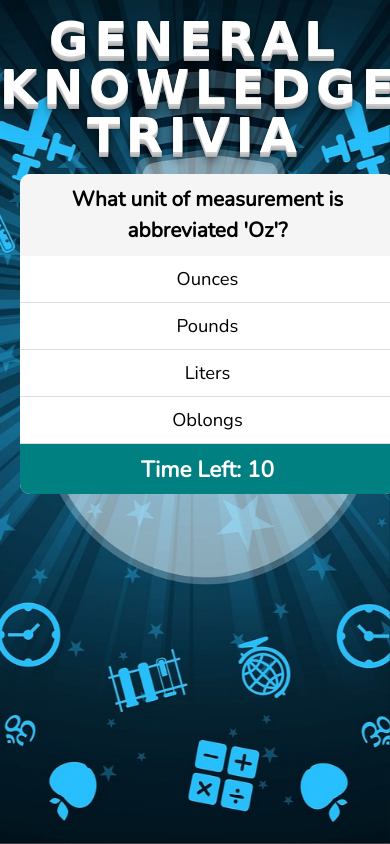
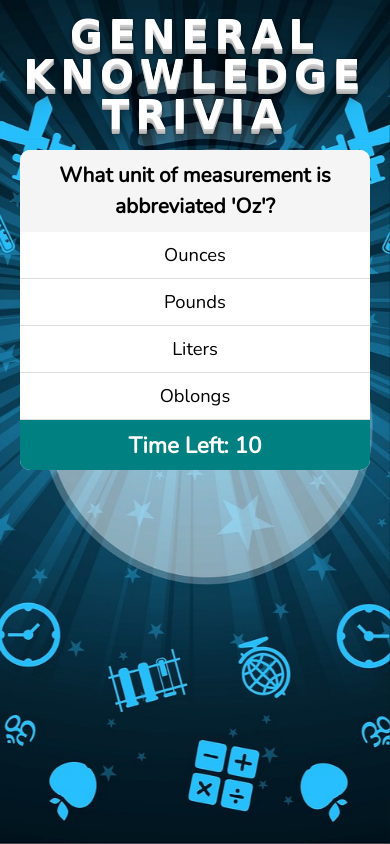
Before and after one commit to galonoah/TriviaGame, a plain HTML site: page index.html in a window 390 px wide. Both pictures are taken after a click on the button "START GAME". Drawn offline with nearby package versions, Linux system fonts and the light colour scheme; a web font is replaced by a local one.

Commit message:
Fix responsive issue where screen width is less than 375px needs to scroll

```diff
--- a/assets/css/style.css
+++ b/assets/css/style.css
@@ -169,9 +169,15 @@ img {
 }
 
 @media all and (max-width: 650px) {
+
+	#container {
+		padding: 0 20px;
+		min-width: 320px;
+	}
+
 	#card {
 		flex-direction: column;
-		margin: 0 20px;
+		min-width: 320px;
 	}
 
 	#imageTrivia {
@@ -187,4 +193,8 @@ img {
 		order: 1;
 		width: 100%;
 	}
+
+	#gameTitle {
+		font-size: 2.5em;
+	}
 }
```
